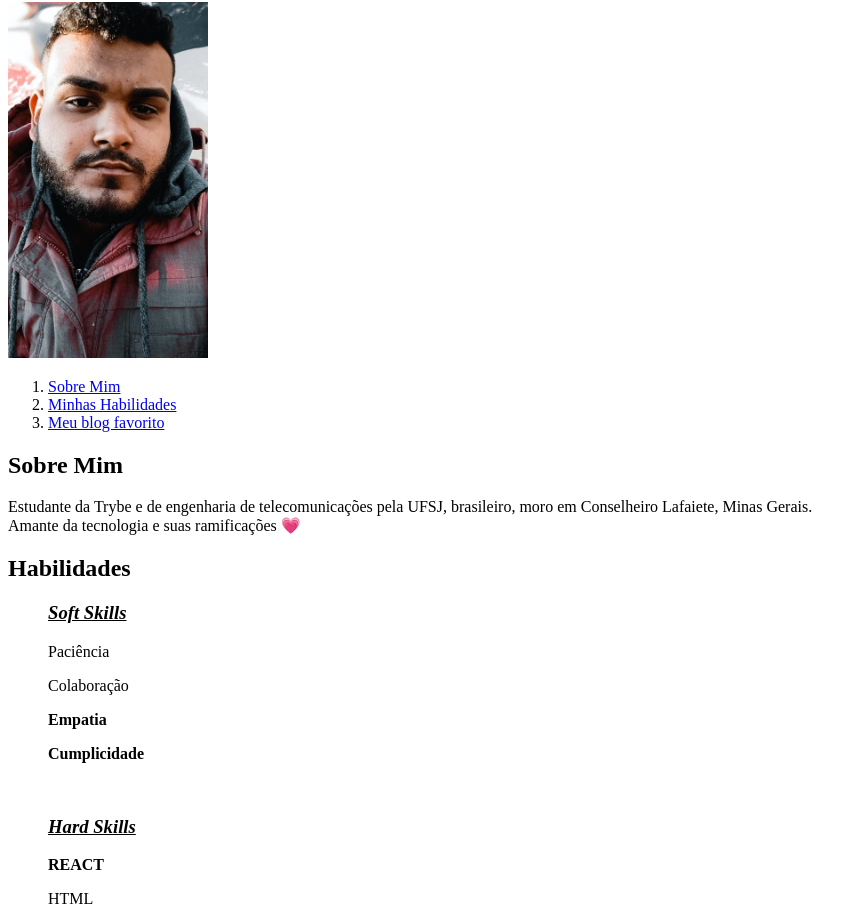
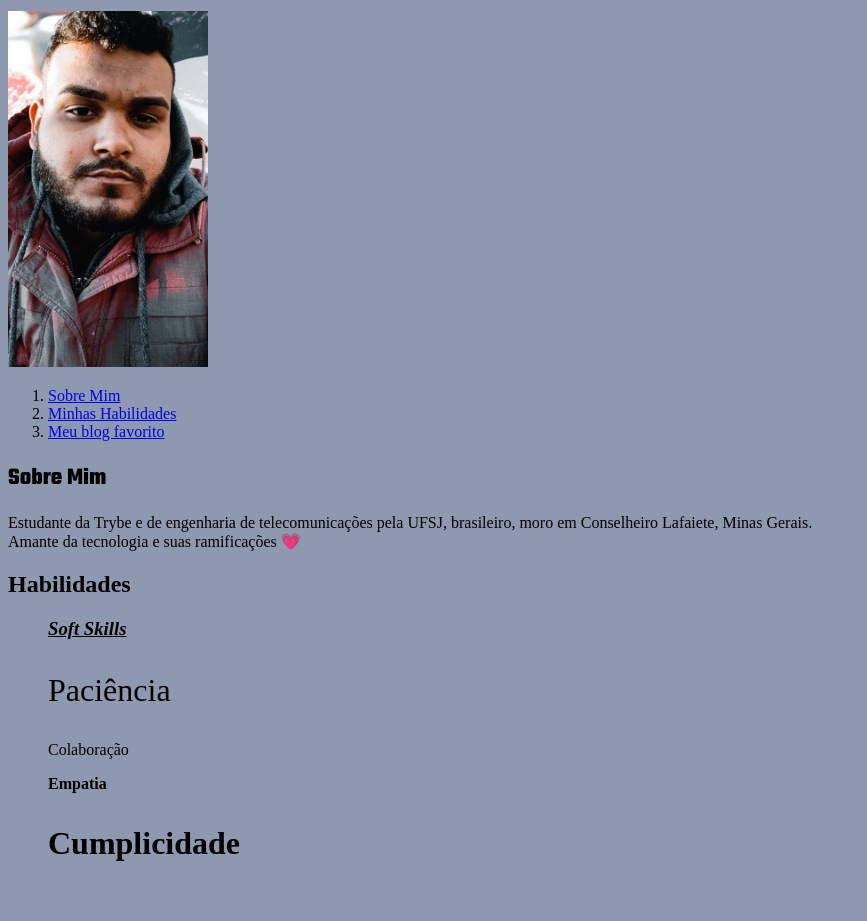
Before and after one commit to MatheusHJDA/MatheusHJDA.github.io, a plain HTML site: page index.html in a window 1280 px wide. Shown: the part 78-999 px from the top of the page, without its empty margins (0-867 px from the left). Drawn offline with Linux system fonts and the light colour scheme.

Commit message:
Altera fonte nome e adiciona estilo a habilidades

```diff
--- a/index.html
+++ b/index.html
@@ -1,20 +1,34 @@
 <!DOCTYPE html>
-<html lang="en">
+<html lang="pt-br">
 
 <head>
     <meta charset="UTF-8">
     <title>Meu Portfólio</title>
+    <link rel="preconnect" href="https://fonts.googleapis.com">
+    <link rel="preconnect" href="https://fonts.gstatic.com" crossorigin>
+    <link href="https://fonts.googleapis.com/css2?family=Teko:wght@300;400;500;600;700&display=swap" rel="stylesheet">
+    <style>
+        .font-alt {
+            font-family: "Teko" , sans-serif;
+        }
+        body {
+            background-color: #8D99AE;
+        }
+        .skill {
+            font-size: 2em;
+        }
+    </style>
 </head>
 
 <body>
-    <h1>Matheus Mendes de Brito</h1>
+    <h1 class="font-alt">Matheus Mendes de Brito</h1>
     <img id="foto" src="/images/foto-perfil.jpeg" alt="Foto de um rapaz moreno lindo !!" width="200">
     <ol>
-        <li><a  href="#sobre">Sobre Mim</a></li>
-        <li><a  href="#habilidades">Minhas Habilidades</a></li>
-        <li><a  href="#blog">Meu blog favorito</a></li>
+        <li><a href="#sobre">Sobre Mim</a></li>
+        <li><a href="#habilidades">Minhas Habilidades</a></li>
+        <li><a href="#blog">Meu blog favorito</a></li>
     </ol>
-    <h2 id="sobre">Sobre Mim</h2>
+    <h2 id="sobre" class="font-alt">Sobre Mim</h2>
     Estudante da Trybe e de engenharia de telecomunicações pela UFSJ, brasileiro, moro em Conselheiro Lafaiete, Minas
     Gerais.<br>Amante da tecnologia e suas ramificações &#128151;<br>
     <h2 id="habilidades">Habilidades</h2>
@@ -22,13 +36,13 @@
         <u><em>
                 <h3>Soft Skills
             </em></u></h3>
-        <p>Paciência</p>
+        <p class="skill">Paciência</p>
         <p>Colaboração</p>
         <strong>
             <p>Empatia</p>
         </strong>
         <strong>
-            <p>Cumplicidade</p>
+            <p class="skill">Cumplicidade</p>
         </strong><br>
         <u><em>
                 <h3>Hard Skills
@@ -36,14 +50,18 @@
         <strong>
             <p>REACT</p>
         </strong>
-        <p>HTML</p>
+        <p class="skill">HTML</p>
         <p>CSS</p>
         <strong>
             <p>JAVASCRIPT</p>
         </strong><br>
-        <a href="https://br.investing.com/"><h2 id="blog">Blog Favorito</h2></a>
+        <a href="https://br.investing.com/">
+            <h2 id="blog">Blog Favorito</h2>
+        </a>
     </ul>
-    <a href="#foto"><h3>Voltar ao topo</h3></a>
+    <a href="#foto">
+        <h3>Voltar ao topo</h3>
+    </a>
 </body>
 
 </html>
--- /dev/null
+++ b/style.css
@@ -0,0 +1,4 @@
+@import url('https://fonts.googleapis.com/css2?family=Bebas+Neue&display=swap');
+h1{
+    font-family: "Bebas Neue";
+}
```
